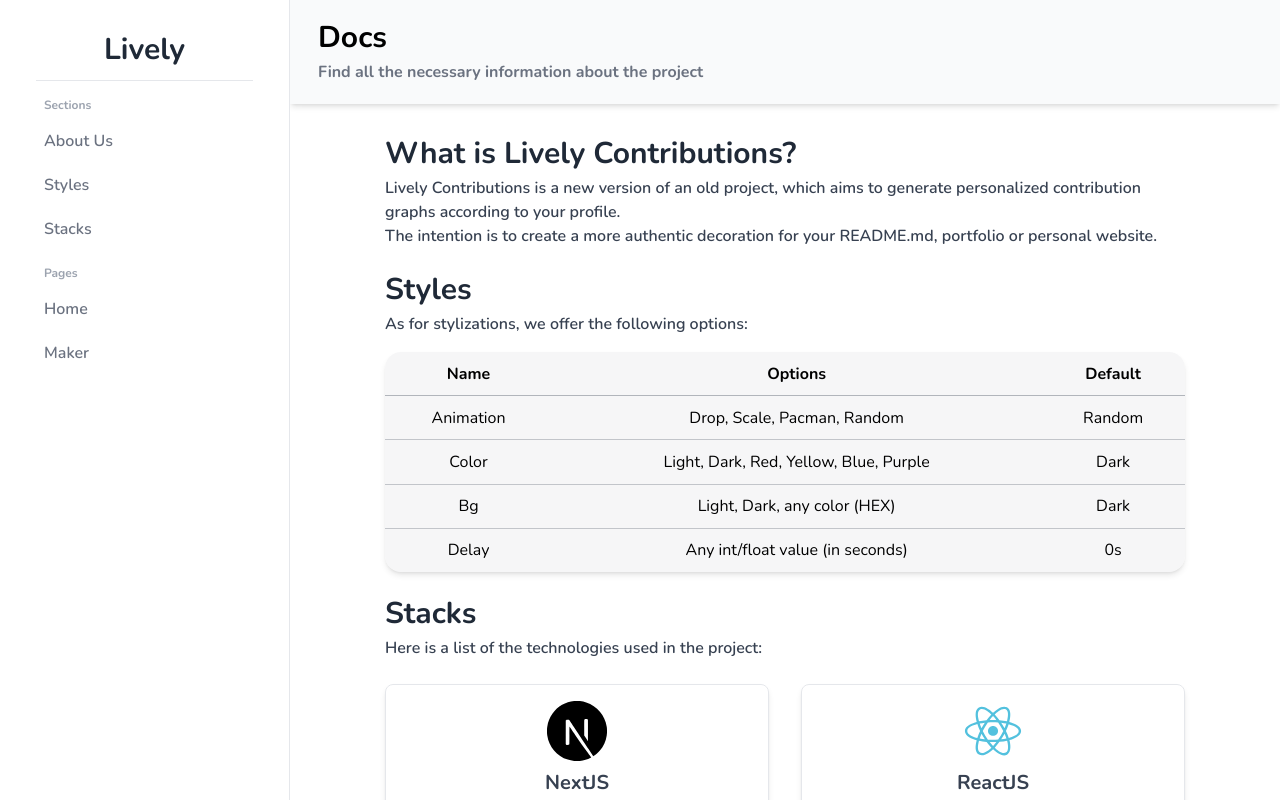
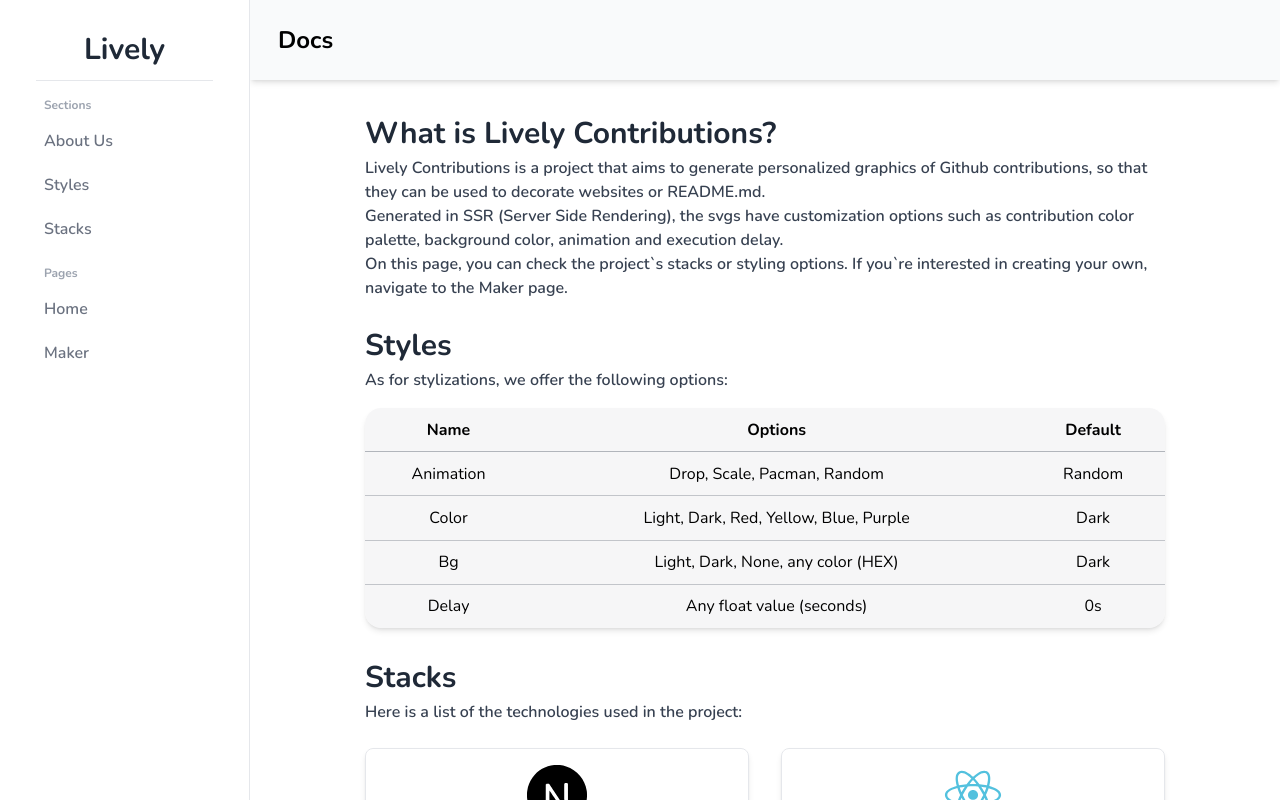
Before and after one commit to lucas7maciel/Lively-Contributions, a Next.js app: page /docs in a window 1280 px wide. Built offline with nearby package versions, Linux system fonts and the light colour scheme.

Commit message:
fix: docs padding, delay on pacman/drop, maker's unoptimized image

```diff
--- a/src/app/(config)/(animations)/drop.ts
+++ b/src/app/(config)/(animations)/drop.ts
@@ -1,41 +1,50 @@
-export const animation = (weeks: any) => `
+export const animation = (weeks: any) => {
+  const delay: number = parseFloat(weeks.delay);
+
+  return `
   <style>
     .day_1 {
-  animation: layer_1 0.4s 0.5s normal forwards;
+  animation: layer_1 0.4s ${0.5 + delay}s normal forwards;
 }
 
 .day_2 {
   animation: layer_1, layer_2;
   animation-duration: 0.3s, 0.3s;
-  animation-delay: 0.5s, 0.8s;
+  animation-delay: ${0.5 + delay}s, ${0.8 + delay}s;
   animation-fill-mode: none, forwards;
 }
 
 .day_3 {
   animation: layer_1, layer_2, layer_3;
   animation-duration: 0.3s, 0.3s, 0.3s;
-  animation-delay: 0.5s, 0.8s, 1.1s;
+  animation-delay: ${0.5 + delay}s, ${0.8 + delay}s, ${1.1 + delay}s;
   animation-fill-mode: none, none, forwards;
 }
 
 .day_4 {
   animation: layer_1, layer_2, layer_3, layer_4;
   animation-duration: 0.3s, 0.3s, 0.3s, 0.3s;
-  animation-delay: 0.5s, 0.8s, 1.1s, 1.4s;
+  animation-delay: ${0.5 + delay}s, ${0.8 + delay}s, ${1.1 + delay}s, ${
+    1.4 + delay
+  }s;
   animation-fill-mode: none, none, none, forwards;
 }
 
 .day_5 {
   animation: layer_1, layer_2, layer_3, layer_4, layer_5;
   animation-duration: 0.3s, 0.3s, 0.3s, 0.3s, 0.3s;
-  animation-delay: 0.5s, 0.8s, 1.1s, 1.4s, 1.7s;
+  animation-delay: ${0.5 + delay}s, ${0.8 + delay}s, ${1.1 + delay}s, ${
+    1.4 + delay
+  }s, ${1.7 + delay}s;
   animation-fill-mode: none, none, none, none, forwards;
 }
 
 .day_6 {
   animation: layer_1, layer_2, layer_3, layer_4, layer_5, layer_6;
   animation-duration: 0.3s, 0.3s, 0.3s, 0.3s, 0.3s, 0.3s;
-  animation-delay: 0.5s, 0.8s, 1.1s, 1.4s, 1.7s, 2s;
+  animation-delay: ${0.5 + delay}s, ${0.8 + delay}s, ${1.1 + delay}s, ${
+    1.4 + delay
+  }s, ${1.7 + delay}s, ${2 + delay}s;
   animation-fill-mode: none, none, none, none, none, forwards;
 }
 
@@ -95,3 +104,4 @@ export const animation = (weeks: any) => `
     }
   </style>
 `;
+};
--- a/src/app/(config)/(animations)/pacman.ts
+++ b/src/app/(config)/(animations)/pacman.ts
@@ -3,6 +3,7 @@ export const animation = (weeks: any) => {
   // Formatar
   // Pegar da config (spacing + size)
   const rightCorner = (weeks.length - 1) * 13;
+  const delay: number = parseFloat(weeks.delay)
 
   return `
 <circle
@@ -33,9 +34,9 @@ export const animation = (weeks: any) => {
 
     animation-delay:
         0s,
-        0s, 10s, 10.5s, 20.5s, 21s, 31s, 31.5s,
-        41.5s, 42s, 52s, 52.5s, 62.5s, 63s,
-        73s;
+        ${delay}s, ${10 + delay}s, ${10.5 + delay}s, ${20.5 + delay}s, ${21 + delay}s, ${31 + delay}s, ${31.5 + delay}s,
+        ${41.5 + delay}s, ${42 + delay}s, ${52 + delay}s, ${52.5 + delay}s, ${62.5 + delay}s, ${63 + delay}s,
+        ${73 + delay}s;
 
     animation-duration:
         0.3s,
--- a/src/app/(config)/(contributions)/pacman.ts
+++ b/src/app/(config)/(contributions)/pacman.ts
@@ -16,7 +16,7 @@ export function contribution(props: any) {
       rx="10"
 
       style="
-        animation-delay: ${animDelay}s;
+        animation-delay: ${animDelay + parseFloat(props.delay)}s;
         fill: ${props.color};
       "
     />
--- a/src/app/(config)/getGraph.ts
+++ b/src/app/(config)/getGraph.ts
@@ -26,6 +26,8 @@ export function getGraph(weeks: any, config: any) {
   config.weeks = weeks.length;
   config.size = cfg.size;
   config.rx = cfg.rx;
+
+  weeks.delay = config.delay
 
   // Set contribution rects (week defines X Axis)
   const contributions: string[] = weeks.map((week: any, weekIndex: number) =>
--- a/src/app/docs/aboutUs.tsx
+++ b/src/app/docs/aboutUs.tsx
@@ -1,16 +1,23 @@
 export default function AboutUs() {
   return (
-    <section id="aboutUs">
+    <section id="aboutUs" className="py-3">
       <h3 className="font-bold text-gray-800 text-3xl mb-1">
         What is Lively Contributions?
       </h3>
+
       <p className="font-semibold text-gray-700">
-        Lively Contributions is a new version of an old project, which aims to
-        generate personalized contribution graphs according to your profile.
+        Lively Contributions is a project that aims to generate personalized
+        graphics of Github contributions, so that they can be used to decorate
+        websites or README.md.
       </p>
       <p className="font-semibold text-gray-700">
-        The intention is to create a more authentic decoration for your
-        README.md, portfolio or personal website.
+        Generated in SSR (Server Side Rendering), the svgs have customization
+        options such as contribution color palette, background color, animation
+        and execution delay.
+      </p>
+      <p className="font-semibold text-gray-700">
+        On this page, you can check the project`s stacks or styling options. If
+        you`re interested in creating your own, navigate to the Maker page.
       </p>
     </section>
   );
--- a/src/app/docs/header.tsx
+++ b/src/app/docs/header.tsx
@@ -1,12 +1,9 @@
 
 export default function Header() {
   return (
-    <header className="py-5 px-7 bg-gray-50 flex items-center shadow-md">
+    <header className="py-6 px-7 bg-gray-50 flex items-center shadow-md">
       <div className="flex-1">
-        <h1 className="font-bold text-3xl">Docs</h1>
-        <p className="text-gray-500 font-bold mt-1">
-          Find all the necessary information about the project
-        </p>
+        <h1 className="font-bold text-2xl">Docs</h1>
       </div>
       {/* <div><Link className="button rounded-none" href="/maker">Make your graph!</Link></div> */}
     </header>
--- a/src/app/docs/page.tsx
+++ b/src/app/docs/page.tsx
@@ -8,12 +8,12 @@ export default function Docs() {
   return (
     <>
       <div className="flex max-h-screen w-full overflow-hidden">
-        <div className="flex-[0_0_290px] px-8 py-6 overflow-y-auto border-r">
+        <div className="flex-[0_0_250px] px-8 py-6 overflow-y-auto border-r transition">
           <Dashboard />
         </div>
         <div className="flex-1 overflow-y-auto">
           <Header />
-          <div className="flex-1 flex flex-col gap-6 max-w-[90ch] mt-6 mx-auto px-8 pb-6 pt-2">
+          <div className="flex-1 max-w-[90ch] mt-6 mx-auto px-8">
             <AboutUs />
             <Styles />
             <Stacks />
--- a/src/app/docs/stacks.tsx
+++ b/src/app/docs/stacks.tsx
@@ -7,7 +7,7 @@ import { StackCard } from "./stackCard";
 
 export default function Stacks() {
   return (
-    <section id="stacks">
+    <section id="stacks" className="py-4">
       <h3 className="font-bold text-gray-800 text-3xl mb-1">Stacks</h3>
       <p className="font-semibold text-gray-700 mb-6">
         Here is a list of the technologies used in the project:
--- a/src/app/docs/styles.tsx
+++ b/src/app/docs/styles.tsx
@@ -1,6 +1,6 @@
 export default function Styles() {
   return (
-    <section id="styles">
+    <section id="styles" className="py-4">
       <h3 className="font-bold text-gray-800 text-3xl mb-1">Styles</h3>
       <p className="font-semibold text-gray-700 mb-4">
         As for stylizations, we offer the following options:
@@ -27,12 +27,12 @@ export default function Styles() {
           </tr>
           <tr>
             <td>Bg</td>
-            <td>Light, Dark, any color (HEX)</td>
+            <td>Light, Dark, None, any color (HEX)</td>
             <td>Dark</td>
           </tr>
           <tr>
             <td>Delay</td>
-            <td>Any int/float value (in seconds)</td>
+            <td>Any float value (seconds)</td>
             <td>0s</td>
           </tr>
         </tbody>
--- a/src/app/maker/page.tsx
+++ b/src/app/maker/page.tsx
@@ -36,7 +36,7 @@ export default function Maker() {
 
   const { popUp } = useMessage();
 
-  const link = `http://lively-contributions-blush.vercel.app/${
+  const link = `https://lively-contributions-blush.vercel.app/${
     gitAcc || "_"
   }/${anim}/?bg=${bg.replace("#", "")}&color=${color}&delay=${delay}`;
 
@@ -171,6 +171,7 @@ export default function Maker() {
           height={102}
           alt="Generated graph preview"
           onClick={() => window.open(link)}
+          unoptimized
         />
       </div>
     </div>
```
